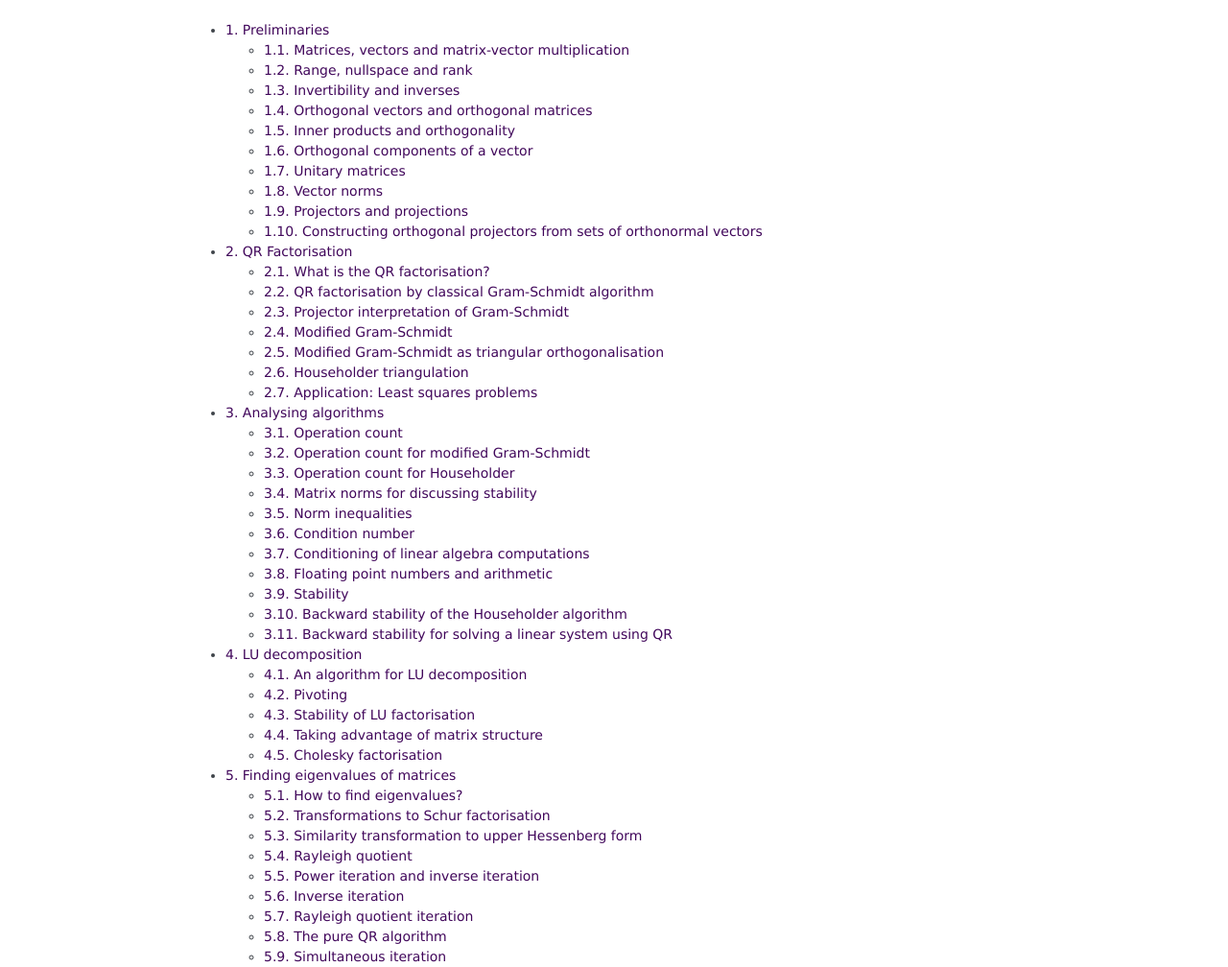
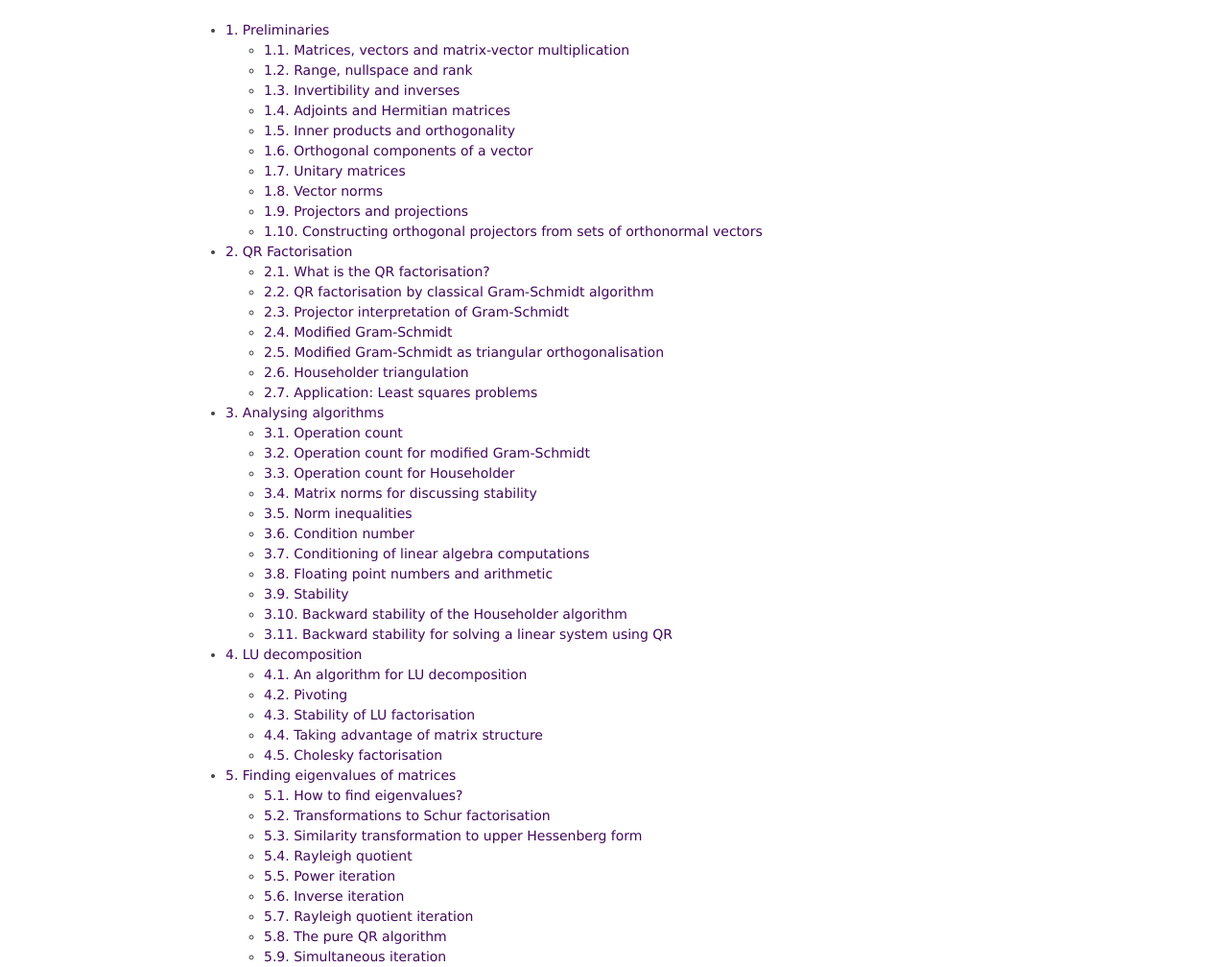
Before and after one commit to comp-lin-alg/comp-lin-alg-course, a Sphinx documentation site: the page built from doc/source/index.rst, in a window 1280 px wide. Shown: the part 492-1500 px from the top of the page at 96% size. Built offline with Sphinx 7.4.7, drawn with Linux system fonts in a browser that asks for light colours; pages that are not in the unit, such as notebooks, are missing from menus.

Commit message:
I wonder why I chose the wrong title heading

```diff
--- a/doc/source/L1_preliminaries.rst
+++ b/doc/source/L1_preliminaries.rst
@@ -372,8 +372,8 @@ give basis coefficients for `b` in the basis given by the columns of `A`.
    cost of general purpose matrix inversion algorithms later.
 
 
-Orthogonal vectors and orthogonal matrices
-==========================================
+Adjoints and Hermitian matrices
+===============================
 
 .. proof:definition:: Adjoint
 
--- a/doc/source/L5_eigenvalues.rst
+++ b/doc/source/L5_eigenvalues.rst
@@ -310,8 +310,8 @@ i.e.
 The Rayleigh quotient gives a quadratically accurate estimate to the
 eigenvalues of `A`.
 
-Power iteration and inverse iteration
--------------------------------------
+Power iteration
+---------------
 
 Power iteration is a simple method for finding the eigenvalue of
 `A` with largest eigenvalue (in magnitude). It is based on the following
@@ -410,7 +410,8 @@ to `\mu`.
 This algorithm is called inverse iteration, which we express in
 pseudo-code below.
 
-* `v^{0} \gets ` some initial vector with `\|v^0\|=1`.
+* `v^{0}\gets` some initial vector with `\|v^0\|=1`.
+
 * FOR `k=1,2,\ldots`
 
   * SOLVE `(A-\mu I)w = v^{k-1}` for `w`
@@ -497,14 +499,14 @@ One problem with power iteration is that it only finds one
 eigenvector/eigenvalue pair at a time. Simultaneous iteration is a
 solution to this. The starting idea is simple: instead of working on
 just one vector `v`, we pick a set of linearly independent vectors
-`v_1^(0),v_2^(0),\ldots,v_n^(0)` and repeatedly apply `A` to each of
+`v_1^{(0)},v_2^{(0)},\ldots,v_n^{(0)}` and repeatedly apply `A` to each of
 these vectors. After a large number applications and normalisations in
 the manner of the power iteration, we end up with a linear independent
-set `v_1^(k),v_2^(k),\ldots,v_n^(k)`, `n\leq m`. All of the vectors in this set
+set `v_1^{(k)},v_2^{(k)},\ldots,v_n^{(k)}`, `n\leq m`. All of the vectors in this set
 will be very close to `q_1`, the eigenvector with largest magnitude of
-corresponding eigenvalue. We can choose `v_1^(k)` as our approximation
+corresponding eigenvalue. We can choose `v_1^{(k)}` as our approximation
 of `q_1`, and project this approximation of `q_1` from the rest of the
-vectors `v_2^(k),v_3^(k),\ldots v_m^(k)`.  All the remaining vectors
+vectors `v_2^{(k)},v_3^{(k)},\ldots v_m^{(k)}`.  All the remaining vectors
 will be close to `q_2`, the eigenvector with the next largest
 magnitude of corresponding eigenvalue. Similarly we can choose the
 first one of the remaining projected vectors as an approximation of
@@ -512,9 +514,9 @@ first one of the remaining projected vectors as an approximation of
 
 We can translate this idea to matrices by defining `V^{(0)}` to be the
 matrix with columns given by the set of initial `v`s. Then after `k`
-applications of `A`, we have `V^{(k)}=A^{(k)} V^{(0)}`. By the column space
+applications of `A`, we have `V^{(k)}=A^{k} V^{(0)}`. By the column space
 interpretation of matrix-matrix multiplication, each column of `V^{(k)}`
-is `A^{(k)}` multiplied by the corresponding column of `V^{(0)}`. To make the
+is `A^{k}` multiplied by the corresponding column of `V^{(0)}`. To make the
 normalisation and projection process above, we could just apply the
 Gram-Schmidt algorithm, sequentially forming an orthonormal spanning
 set for the columns of `V^{(k)}` working from left to right.  However, we
@@ -525,9 +527,9 @@ columns of `\hat{Q}^{(k)}` will converge to eigenvectors of `A`, provided
 that:
 
 #. The first `n` eigenvalues of `A` are distinct in absolute value:
-`|\lambda_1| > |\lambda_2| > \ldots > |\lambda_n|`. If we want to find
-all of the eigenvalues `n=m`, then all the absolute values of the
-eigenvalues must be distinct.
+   `|\lambda_1| > |\lambda_2| > \ldots > |\lambda_n|`. If we want to find
+   all of the eigenvalues `n=m`, then all the absolute values of the
+   eigenvalues must be distinct.
 #. The `v` vectors can be expressed as a linear sum of the first `n`
    eigenvectors `q_1,\ldots,q_n` in a non-degenerate way. This turns
    out (we won't show it here) the be equivalent to the condition that
```
Also changed, not shown: other parts of doc/source/L5_eigenvalues.rst (+7 -6 lines).
